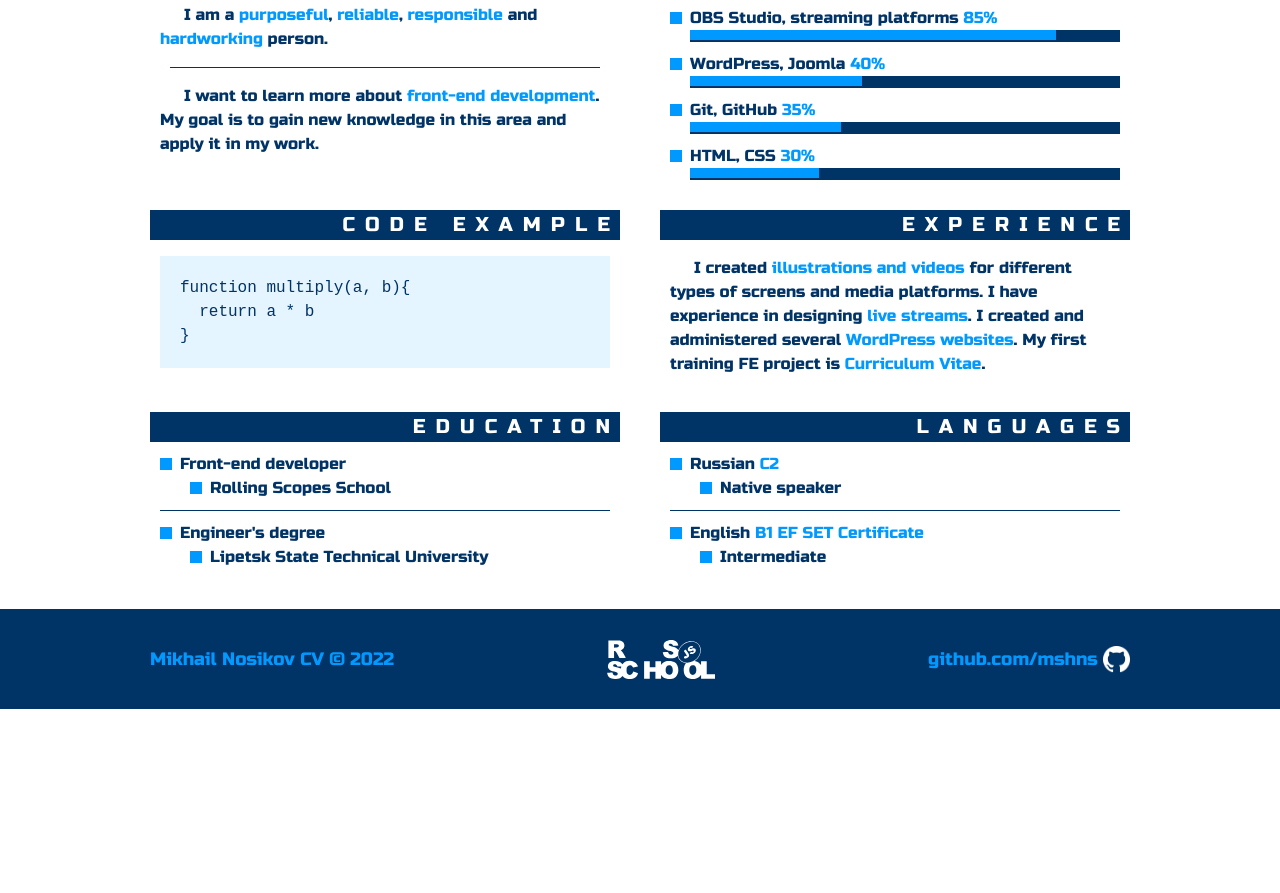
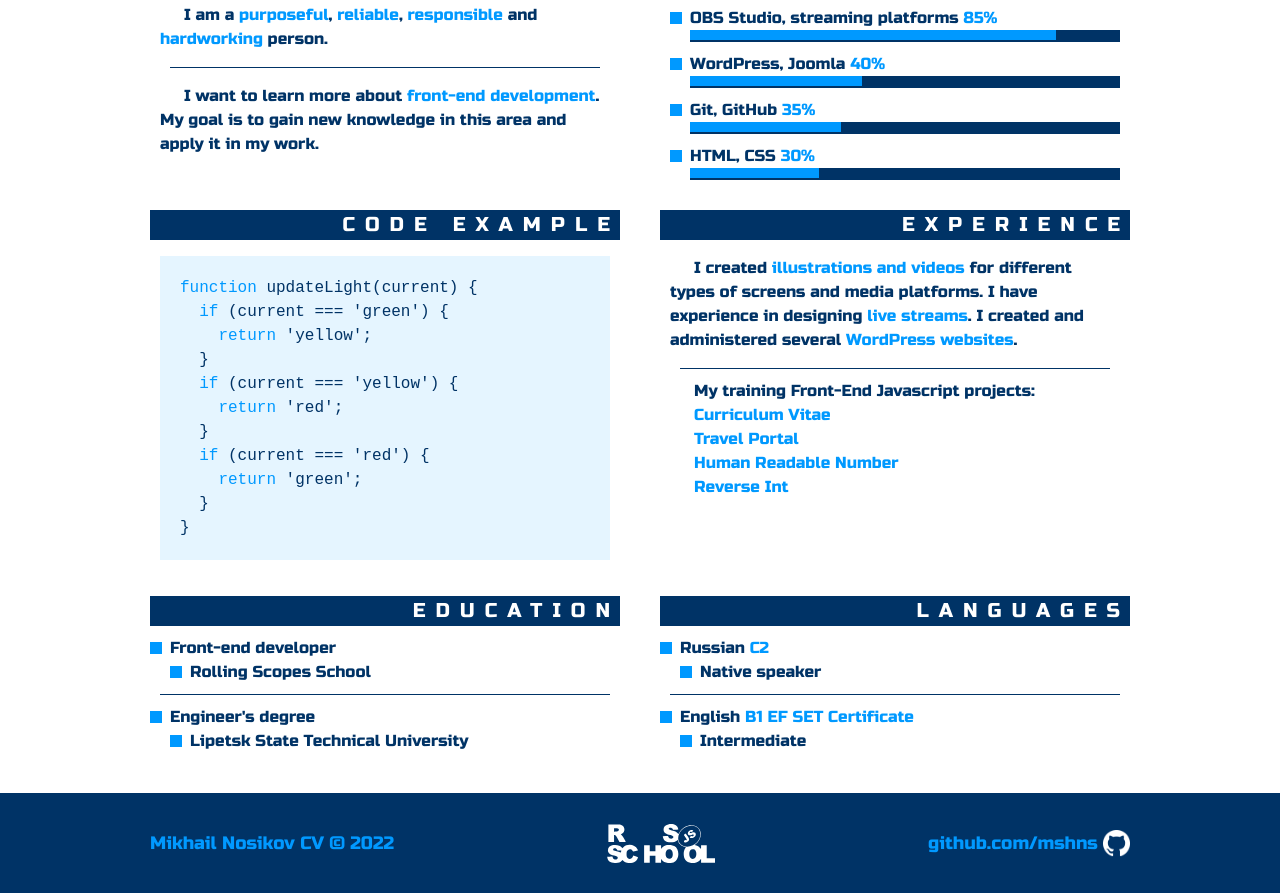
Before and after one commit to mshns/rsschool-cv, a plain HTML site: page index.html in a window 1280 px wide. Shown: the part 570-1463 px from the top of the page. Before the commit the page ends 1279 px from the top, so only its background shows below. Drawn offline with Linux system fonts and the light colour scheme.

Commit message:
fix: add fe js projects links

```diff
--- a/css/style.css
+++ b/css/style.css
@@ -275,7 +275,7 @@ body {
 
 .education-item,
 .languages-item {
-  margin-left: 10px;
+  margin-left: 0px;
 }
 
 .pre {
--- a/index.html
+++ b/index.html
@@ -124,8 +124,16 @@
         <section class="section" id="code">
           <h2 class="section-title">Code Example</h2>
             <div class="text">
-<pre class="pre"><code>function multiply(a, b){
-  return a * b
+<pre class="pre"><code><span>function</span> updateLight(current) {
+  <span>if</span> (current === 'green') {
+    <span>return</span> 'yellow';
+  }
+  <span>if</span> (current === 'yellow') {
+    <span>return</span> 'red';
+  }
+  <span>if</span> (current === 'red') {
+    <span>return</span> 'green';
+  }
 }</code></pre>
             </div>
         </section>
@@ -133,8 +141,24 @@
           <h2 class="section-title">Experienсe</h2>
             <div class="text">
               <p>
-                I created <span>illustrations and videos</span> for different types of screens and media platforms. I have experience in designing <span>live streams</span>. I created and administered several <span>WordPress websites</span>. My first training FE project is <a href="https://github.com/mshns/rsschool-cv" class="link">Curriculum Vitae</a>.
+                I created <span>illustrations and videos</span> for different types of screens and media platforms. I have experience in designing <span>live streams</span>. I created and administered several <span>WordPress websites</span>.
               </p>
+              <div class="line"></div>
+              <ul class="section-list">
+                My training Front-End Javascript projects:
+                <li class="experience-item">
+                  <a href="https://github.com/mshns/rsschool-cv" class="link">Curriculum Vitae</a>
+                </li>
+                <li class="experience-item">
+                  <a href="https://rolling-scopes-school.github.io/mshns-JSFEPRESCHOOL2022Q2/travel/" class="link">Travel Portal</a>
+                </li>
+                <li class="experience-item">
+                  <a href="https://github.com/mshns/human-readable-number" class="link">Human Readable Number</a>
+                </li>
+                <li class="experience-item">
+                  <a href="https://github.com/mshns/reverse-int" class="link">Reverse Int</a>
+                </li>
+              </ul>
             </div>
         </section>
         <section class="section section-education" id="education">
```
